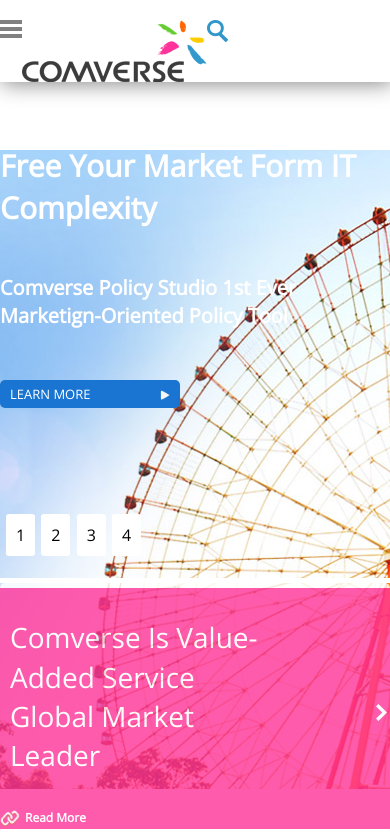
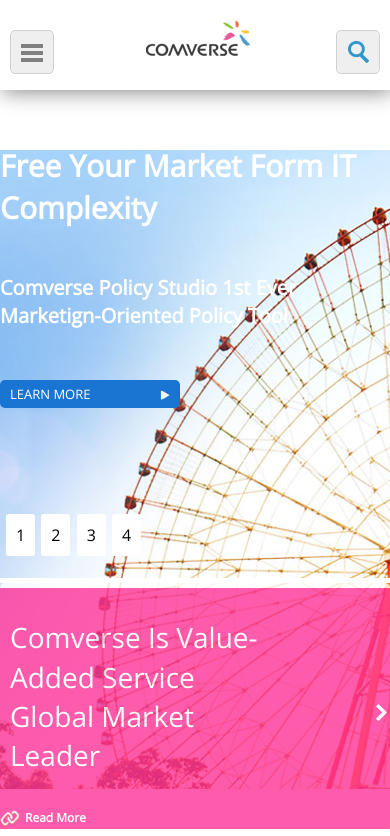
Before and after one commit to ronikar/comverse, a website: page index.html in a window 390 px wide. Shown: the top 836 px of the page. Drawn offline with nearby package versions, Linux system fonts and the light colour scheme.

Commit message:
design header mobile

```diff
--- a/css/main.css
+++ b/css/main.css
@@ -320,8 +320,8 @@
 
 }
 
-@media screen and (min-width:601px){
-	.mobile-bar{
+@media(min-width:601px){
+	.mobile-header{
 	display:none;
 	}
 }
@@ -335,7 +335,7 @@
 	position:relative;
 }
 
-.comverse-header img{
+.comverse-header img.comverse-logo{
 float:left;
 }
 
@@ -967,7 +967,7 @@
 }
 
 
-@media screen and (min-width: 601px) {
+@media screen and (min-width: 768px) {
 	.banner{
 		padding-bottom:80px;
 		}
--- a/css/mobile_main.css
+++ b/css/mobile_main.css
@@ -1,4 +1,4 @@
-@media screen and (max-width:960px){
+@media(max-width:960px){
 	aside{
 		display:none;
 	}
@@ -11,11 +11,39 @@
 	}
 }
 
-@media screen and (max-width:600px){
-	.mobile-bar{
+@media(max-width:767px){
+	.comverse-header{
+	height:90px;
+	}
+	.mobile-header{
+	width:100%;
+	margin:0 auto;
 	display:block;
 	padding-top:20px;
-	padding-bottom:20px;
+	padding-bottom:0px;
+	height:50px;
+	}
+
+	.mobile-header button{
+	height:40px;
+	width:30px;
+	border-radius:5px;
+	border:1px solid #CCD4CB;
+
+	}
+	.mobile-navbar{
+	position:absolute;
+	top:30px;
+	left:10px;
+	}
+	.mobile-search{
+		position:absolute;
+		top:30px;
+		right:10px;
+	}
+	.mobile-header>img{
+	display:block;
+	margin:0 auto;
 	}
 
 	.comverse-header .navbar{
--- a/index.html
+++ b/index.html
@@ -25,11 +25,18 @@
         <!-- Add your site or application content here -->
 
 			<header class="comverse-header">
-				<div class="mobile-bar">
-
-					<img  src="img/hamburger-icon.png" alt="comverse logo"/>
-					<img class="comverse-logo" src="img/comverse-logo.png" alt="comverse logo"/>
-					<img  src="img/searchBtnMobile.png" alt="comverse logo"/>
+				<div class="mobile-header">
+					<div class="mobile-navbar">
+						<button>
+							<img src="img/hamburger-icon.png" alt="menu"/>
+						</button>
+					</div>
+					<img  src="img/comverse-logo-medium.png" alt="comverse logo"/>
+					<div class="mobile-search">
+						<button>
+							<img  src="img/searchBtnMobile.png" alt="search logo"/>
+						</button>
+					</div>
 				</div>
 				<div class="container navbar">
 				<!--<h1>COMVERSE</h1>-->
```
